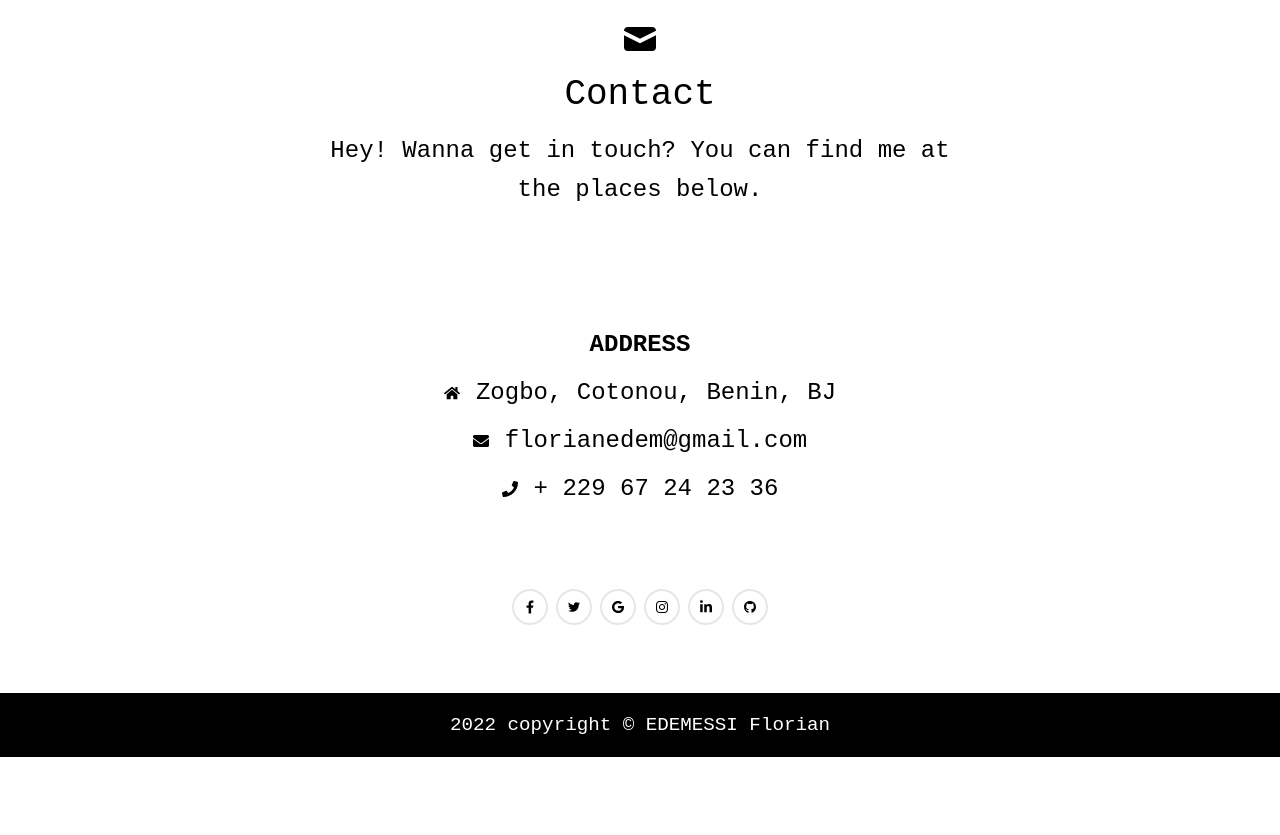
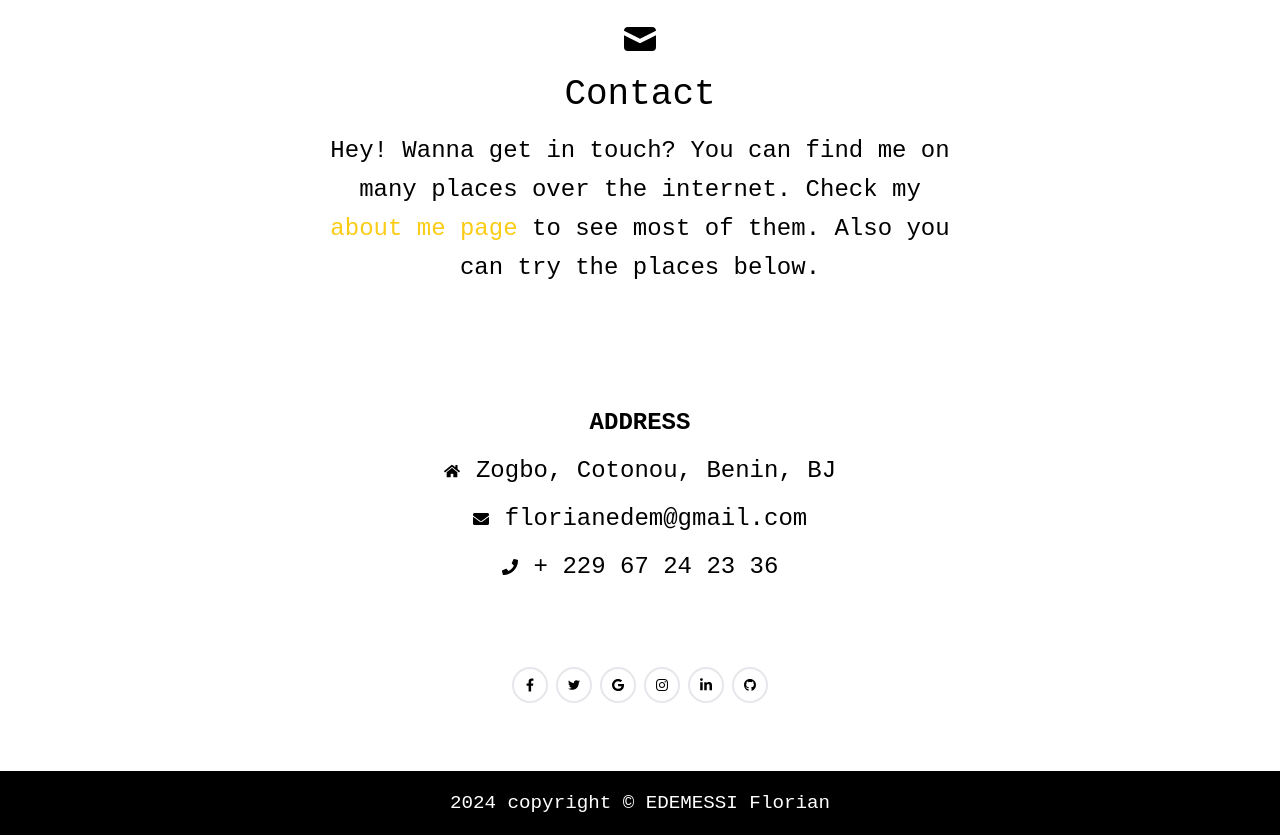
Before and after one commit to nair0lf32/portfolio, a React (Create React App) app: page / in a window 1280 px wide. Shown: the part 2980-3815 px from the top of the page. Before the commit the page ends 3737 px from the top, so only its background shows below. Built offline with nearby package versions, Linux system fonts and the light colour scheme.

Commit message:
update contact

```diff
--- a/src/components/Contact.js
+++ b/src/components/Contact.js
@@ -13,7 +13,9 @@ export default function Contact() {
                             Contact
                         </h1>
                         <p className="leading-relaxed xl:w-2/4 lg:w-3/4 mx-auto sm:text-1xl md:text-2x1 xl:text-3x1 text-2xl">
-                            Hey! Wanna get in touch? You can find me at the places below.
+                            Hey! Wanna get in touch? You can find me on many places over the internet.
+                            Check my <a href="https://about.me/florianedemessi" className="text-yellow-400 hover:text-yellow-300">
+                                about me page</a> to see most of them. Also you can try the places below.
                         </p>
                     </div>
                 </Fade>
@@ -164,7 +166,7 @@ export default function Contact() {
             </div>
 
             <div className='flex justify-center items-center h-16 bg-black text-white'>
-                <p>2022 copyright © EDEMESSI Florian</p>
+                <p>2024 copyright © EDEMESSI Florian</p>
             </div>
 
 
```
